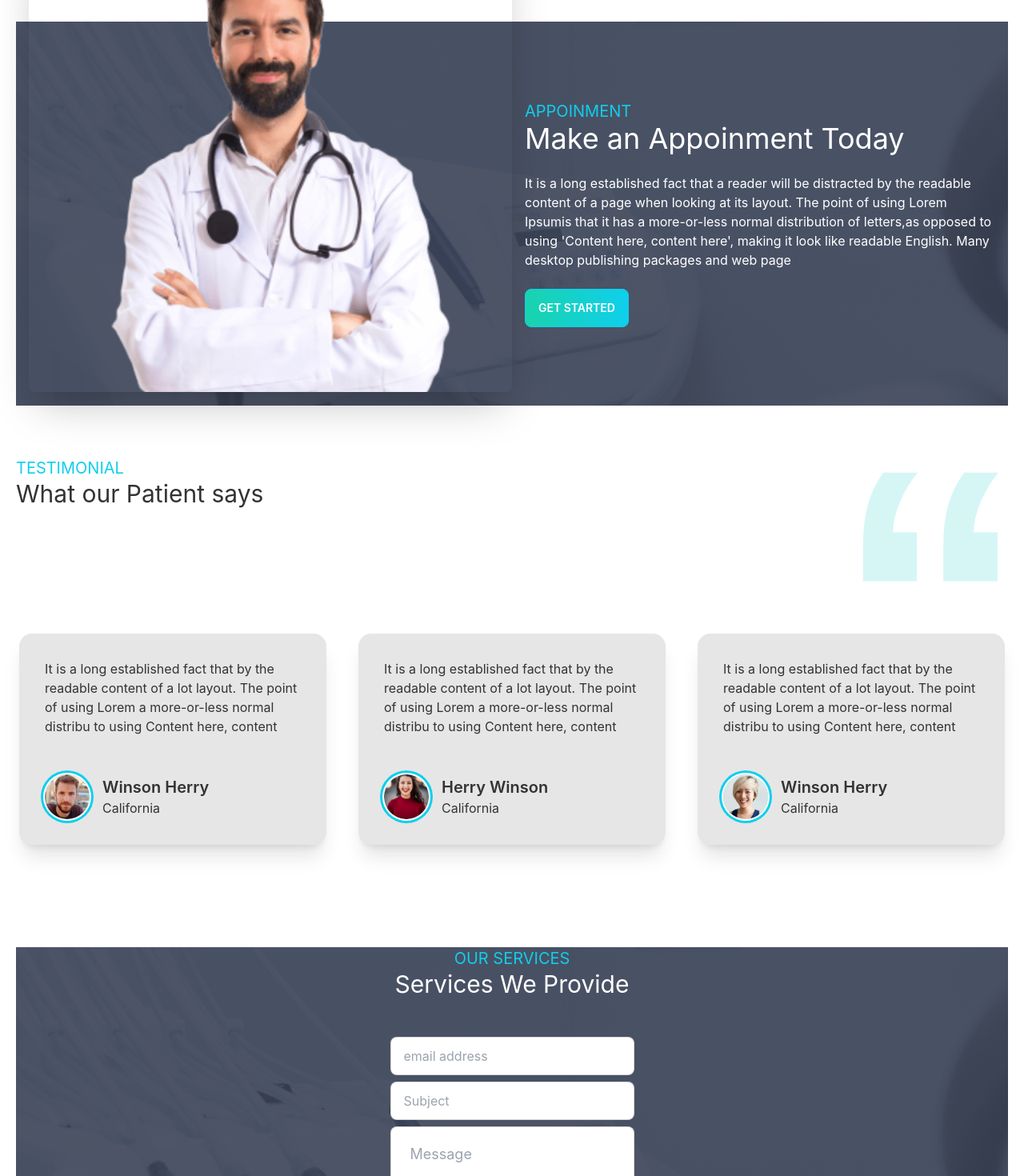
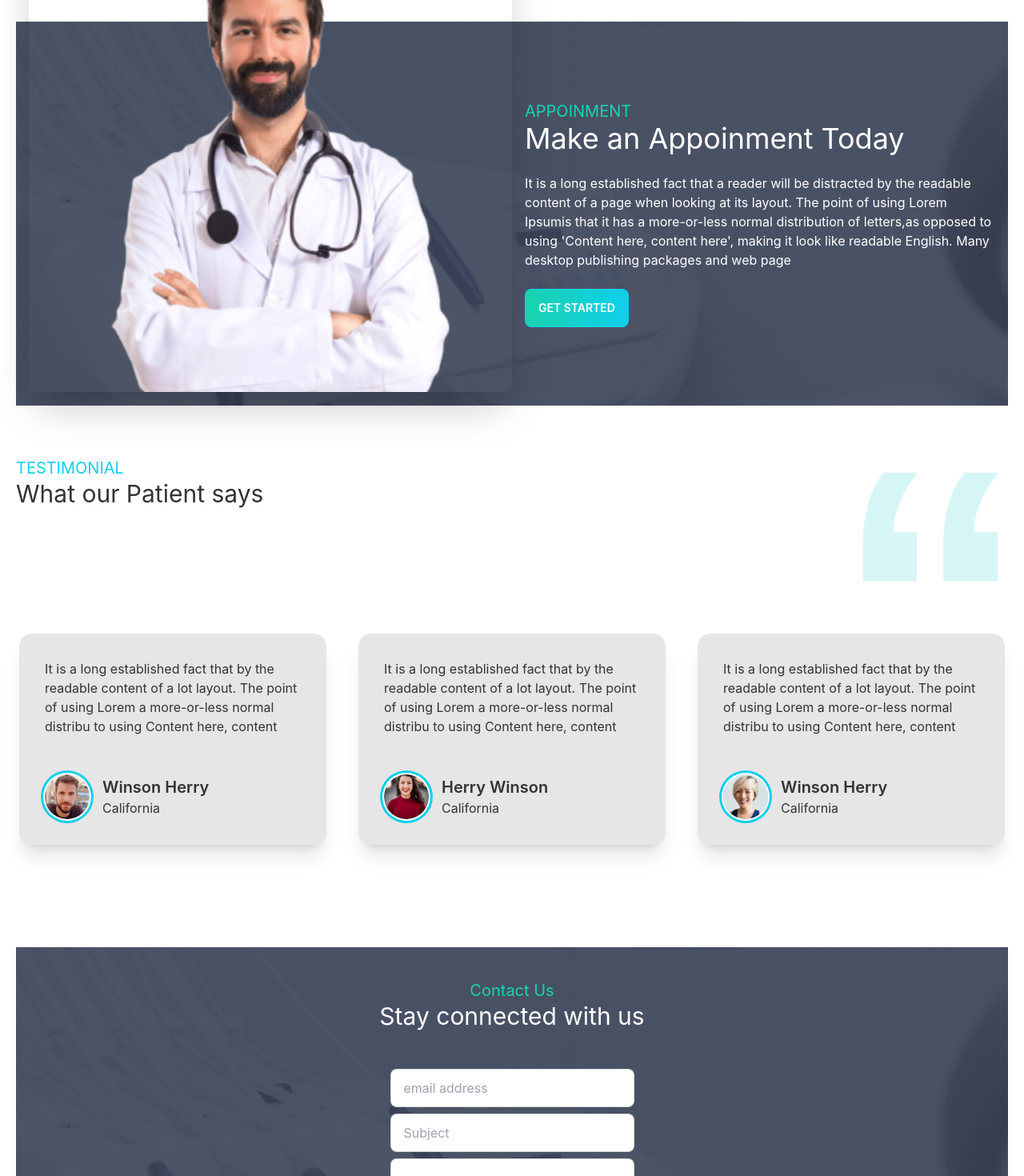
Before and after one commit to Shafayathub/doctors-website, a React (Create React App) app: page / in a window 1280 px wide. Shown: the part 2000-3470 px from the top of the page at 80% size. Built offline with nearby package versions, Linux system fonts and the light colour scheme.

Commit message:
landing page design complete

```diff
--- a/src/Pages/Home/ContactUs/ContactUs.js
+++ b/src/Pages/Home/ContactUs/ContactUs.js
@@ -4,15 +4,13 @@ import appointment from '../../../assets/images/appointment.png';
 const ContactUs = () => {
   return (
     <section
-      className="mt-16 lg:mt-32"
+      className="mt-16 lg:mt-32 p-10"
       style={{
         backgroundImage: `url(${appointment})`,
       }}>
       <div className="text-center">
-        <h3 className="text-xl font bold text-primary uppercase">
-          Our Services
-        </h3>
-        <h2 className="text-3xl text-white">Services We Provide</h2>
+        <h3 className="text-xl font bold text-secondary">Contact Us</h3>
+        <h2 className="text-3xl text-white">Stay connected with us</h2>
       </div>
       <div className="hero">
         <div className="hero-content">
--- a/src/Pages/Home/MakeAppoinment/MakeAppointment.js
+++ b/src/Pages/Home/MakeAppoinment/MakeAppointment.js
@@ -17,7 +17,7 @@ const MakeAppointment = () => {
             alt="Appoinment"
           />
           <div>
-            <h3 className="text-xl font bold text-primary uppercase">
+            <h3 className="text-xl font bold text-secondary uppercase">
               Appoinment
             </h3>
             <h2 className="text-4xl text-white">Make an Appoinment Today</h2>
```
